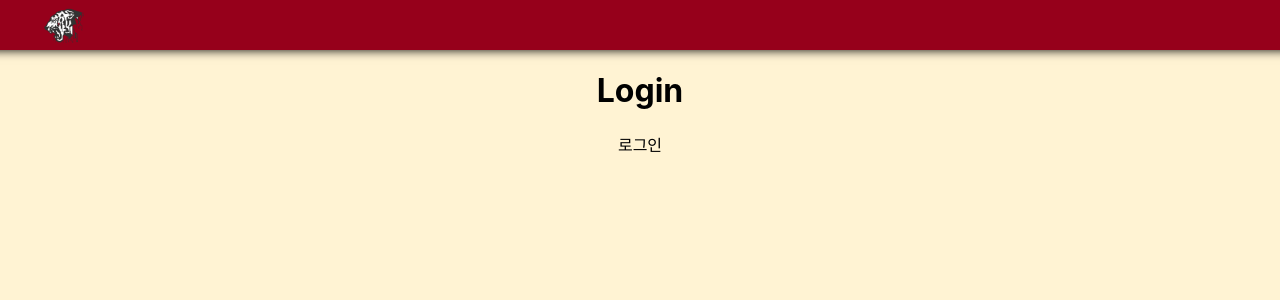
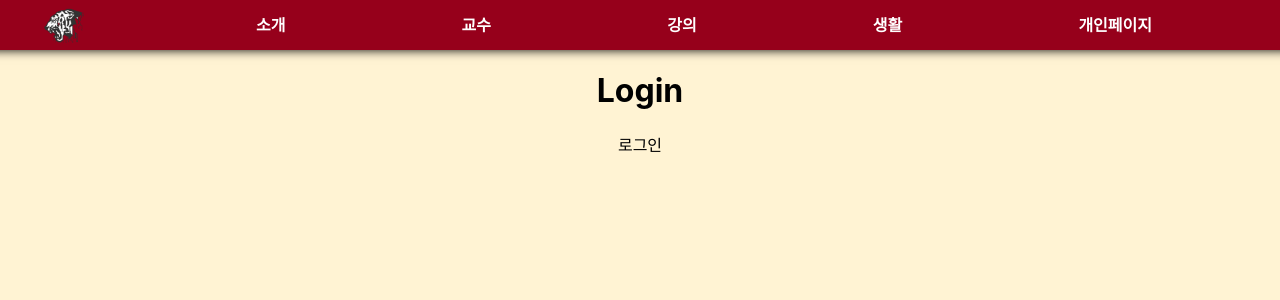
Before and after one commit to CYDF-MatKor/web-for-cydf, a React (Create React App) app in the folder front/: page /login in a window 1280 px wide. Shown: the top 300 px of the page. Built offline with nearby package versions, Linux system fonts and the light colour scheme.

Commit message:
Make Navbar main middle

```diff
--- a/front/src/Component/Navbar.css
+++ b/front/src/Component/Navbar.css
@@ -32,6 +32,16 @@
 	width: 10%;
 	height: 100%;
 }
+#navbar-main-middle,
+#navbar-sub-middle {
+	display: flex;
+	flex-direction: row;
+	justify-content: space-between;
+	align-items: center;
+
+	width: 70%;
+	height: 100%;
+}
 
 #navbar-logo-link {
 	width: auto;
@@ -45,3 +55,10 @@
 	height: 100%;
 	width: auto;
 }
+
+.navbar-main-middle-link {
+	text-align: center;
+	text-decoration: none;
+	font-weight: bold;
+	color: white;
+}
--- a/front/src/Component/Navbar.js
+++ b/front/src/Component/Navbar.js
@@ -11,7 +11,23 @@ function Navbar({ isLoggedIn, isPaid }) {
 						<img id="navbar-logo-img" src={icon} alt="logo" />
 					</Link>
 				</div>
-				<div id="navbar-main-middle"></div>
+				<div id="navbar-main-middle">
+					<Link className="navbar-main-middle-link" to="/">
+						소개
+					</Link>
+					<Link className="navbar-main-middle-link" to="/">
+						교수
+					</Link>
+					<Link className="navbar-main-middle-link" to="/">
+						강의
+					</Link>
+					<Link className="navbar-main-middle-link" to="/">
+						생활
+					</Link>
+					<Link className="navbar-main-middle-link" to="/">
+						개인페이지
+					</Link>
+				</div>
 				<div id="navbar-main-right"></div>
 			</div>
 			<div id="navbar-sub">
```
